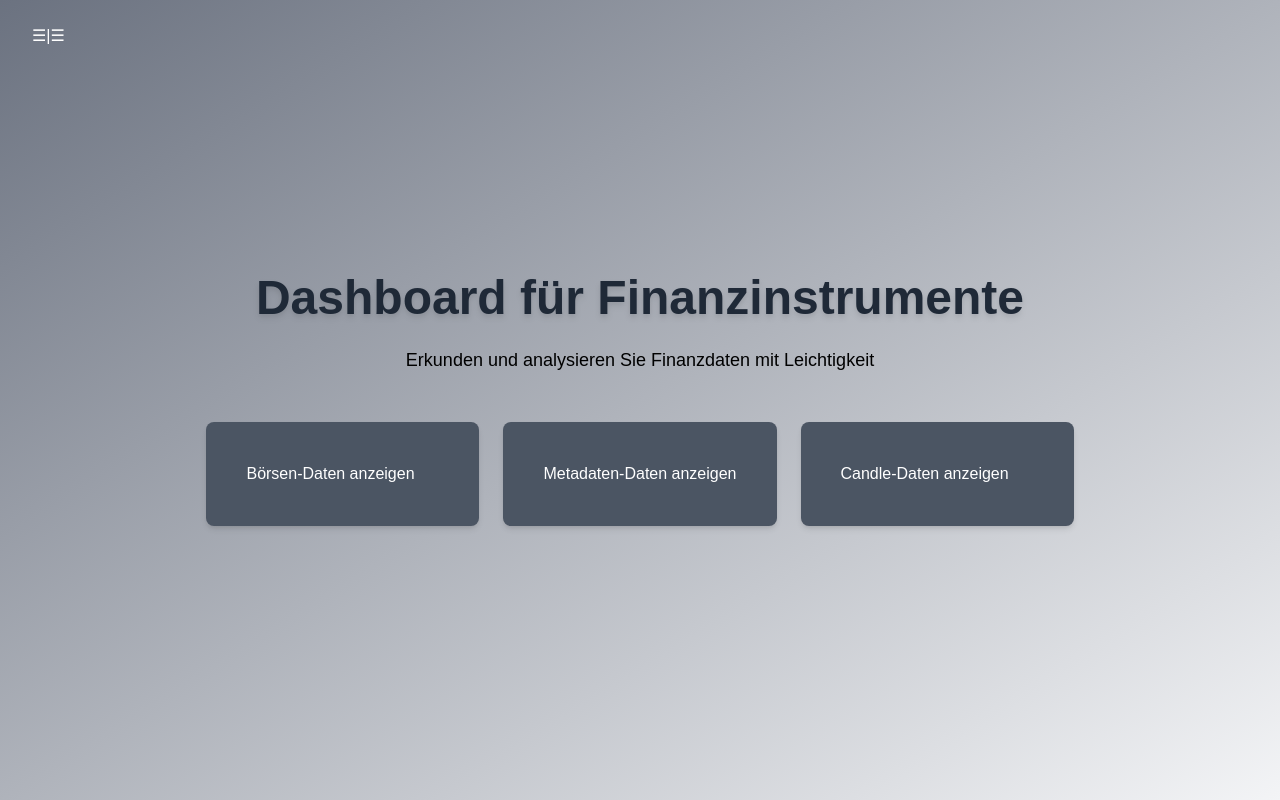
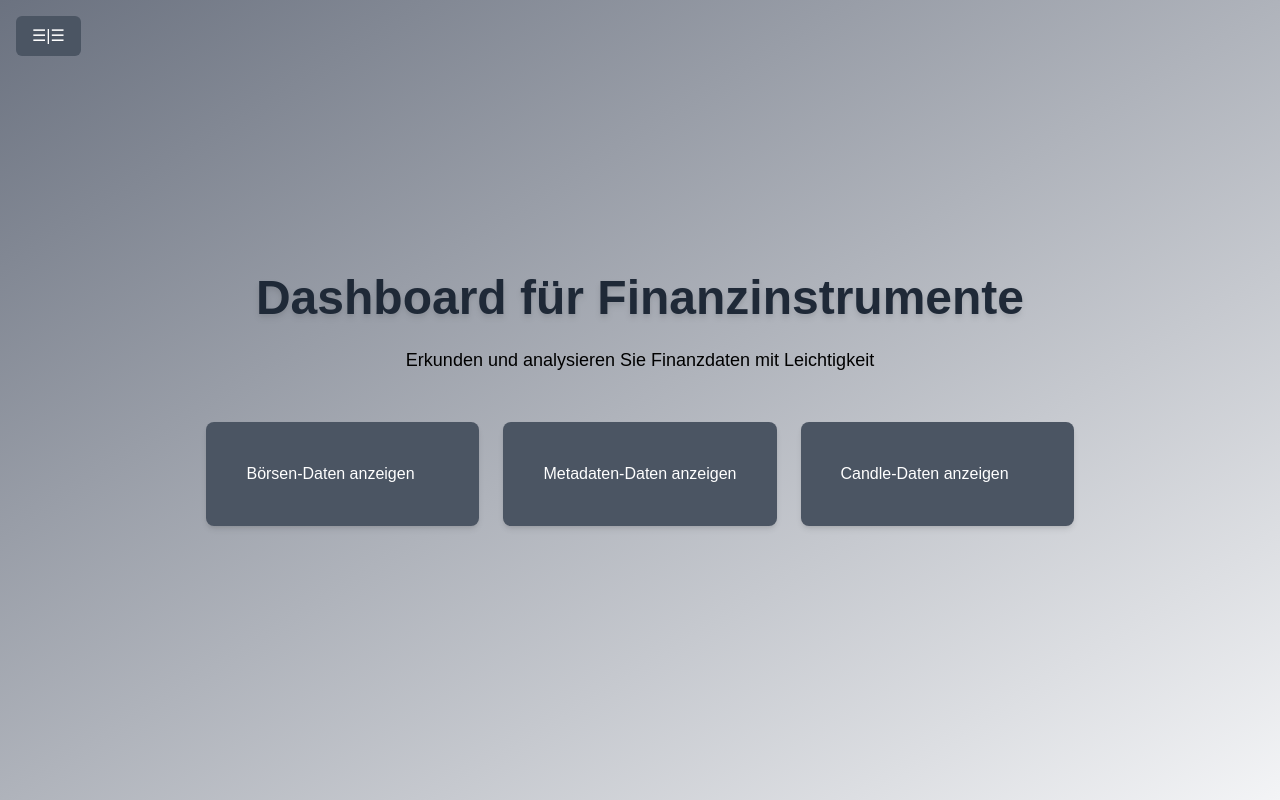
Before and after one commit to farhaghallab3/farhaghallab3-ficnancial_instruments_challenge, a Next.js app in the folder frontend/: page / in a window 1280 px wide. Built offline with nearby package versions, Linux system fonts and the light colour scheme.

Commit message:
update in pages frontend

```diff
--- a/frontend/pages/index.js
+++ b/frontend/pages/index.jsx
@@ -43,7 +43,7 @@ export default function Home() {
       {/* Menu Button */}
       <button
         onClick={toggleModal}
-        className="absolute top-4 left-4  text-white px-4 py-2 rounded-md hover:bg-gray-700 focus:outline-none"
+        className="absolute top-4 left-4 bg-gray-600 text-white px-4 py-2 rounded-md hover:bg-gray-700 focus:outline-none"
       >
         ☰|☰
       </button>
```
Also changed, not shown: frontend/pages/candles.jsx (renamed from frontend/pages/candles.js), frontend/pages/exchange.jsx (renamed from frontend/pages/exchange.js), frontend/pages/metadata.jsx (renamed from frontend/pages/metadata.js).
